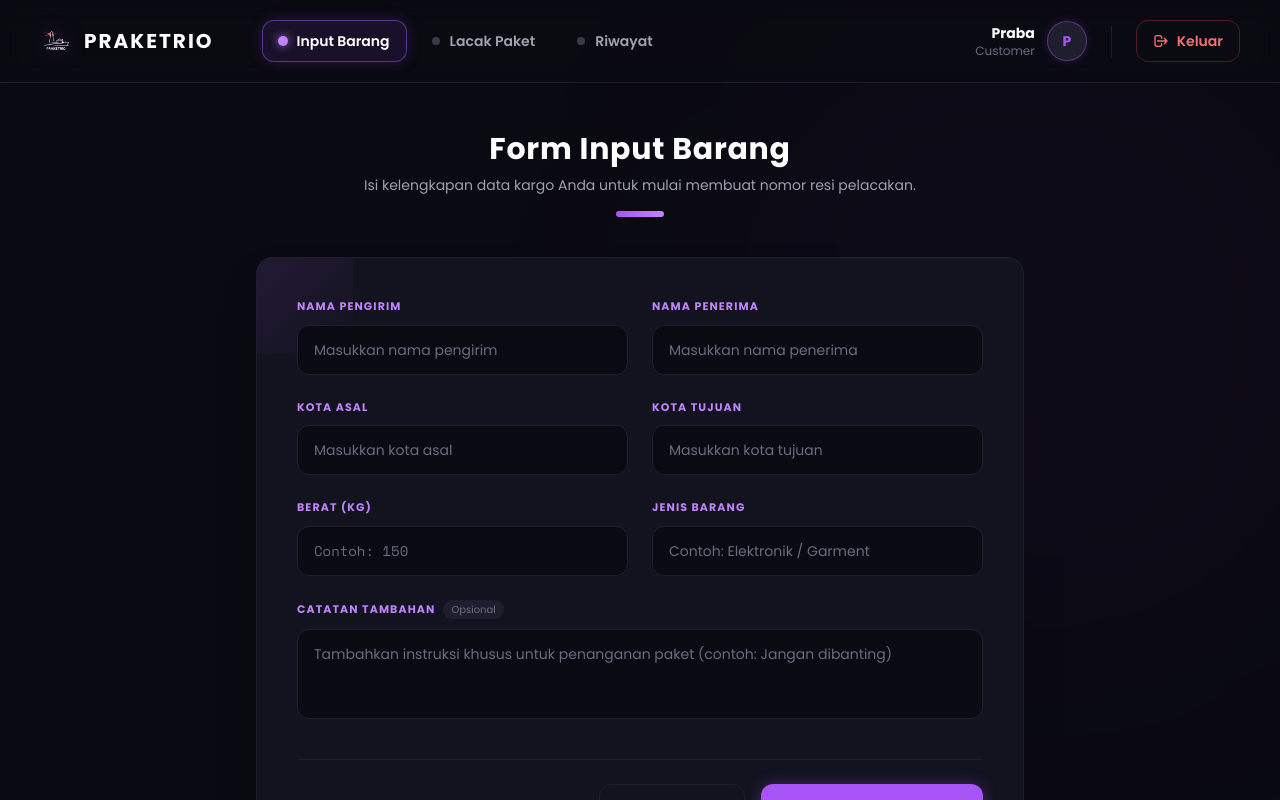
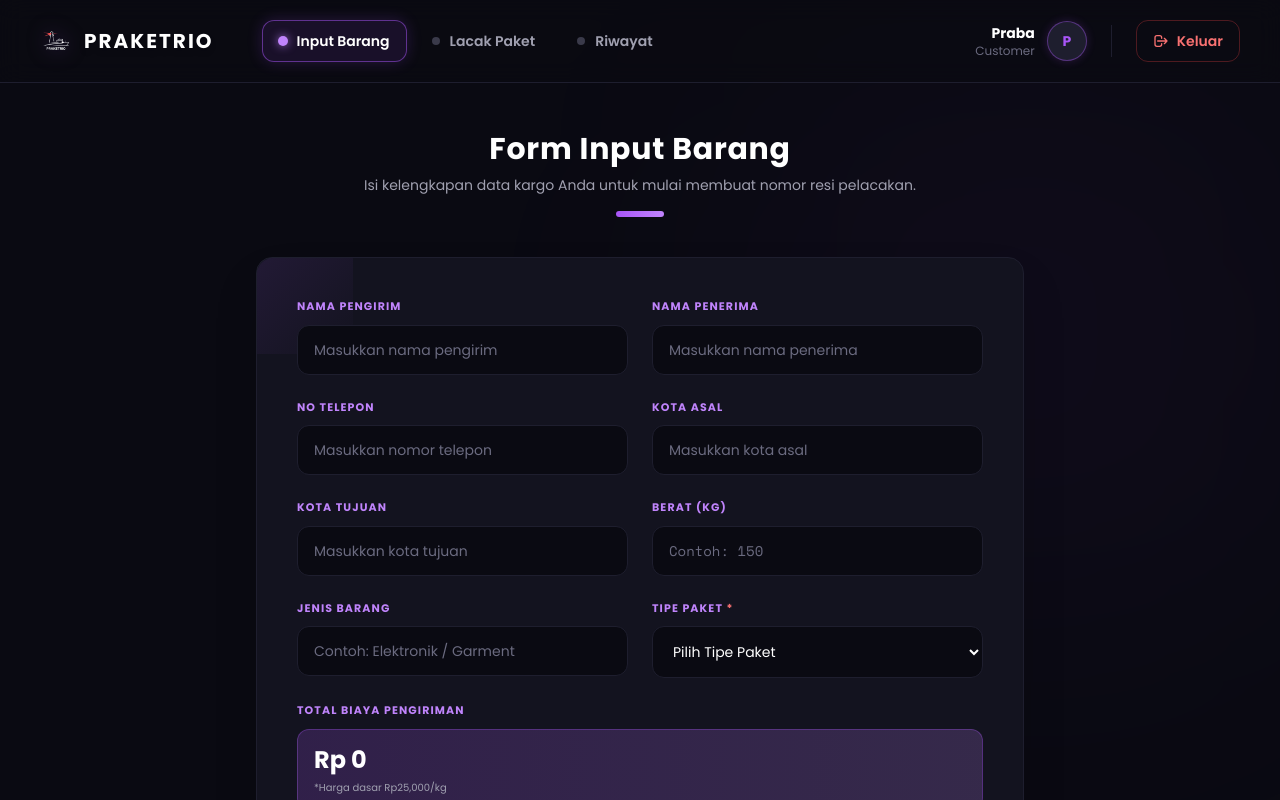
Before and after one commit to Praba301/PROJECT_SIWEB, a Next.js app: page /customer/dashboard in a window 1280 px wide. Shown: the top 800 px of the page. Built offline with nearby package versions, Linux system fonts and the light colour scheme; no server answers.

Commit message:
Praba 9 june form input customer

```diff
--- a/src/app/customer/dashboard/page.tsx
+++ b/src/app/customer/dashboard/page.tsx
@@ -1,43 +1,74 @@
 "use client";
 
-import { useState } from "react";
+import { useState, useEffect } from "react";
 import { Poppins } from "next/font/google";
 import CustomerNavbar from "@/components/layout/CustomerNavbar";
-
+import { tambahResiDatabase } from "@/app/admin/pengiriman/action";
 
 const poppins = Poppins({
   subsets: ["latin"],
   weight: ["400", "500", "600", "700"],
 });
 
+const HARGA_PER_KG = 25000;
+
 export default function CustomerDashboard() {
   const [form, setForm] = useState({
     namaPengirim: "",
     namaPenerima: "",
+    noTelepon: "",
     kotaAsal: "",
     kotaTujuan: "",
     berat: "",
     jenisBarang: "",
     catatan: "",
+    tipePaket: "", // REGULER, EXPRESS, VVIP
   });
 
-  // State baru untuk menyimpan pesan error masing-masing field
   const [errors, setErrors] = useState({
     namaPengirim: "",
     namaPenerima: "",
+    noTelepon: "",
     kotaAsal: "",
     kotaTujuan: "",
     berat: "",
     jenisBarang: "",
+    tipePaket: "",
   });
 
   const [showModal, setShowModal] = useState(false);
+  const [totalBiaya, setTotalBiaya] = useState(0);
+  const [isLoading, setIsLoading] = useState(false);
 
-  const handleChange = (e: React.ChangeEvent<HTMLInputElement | HTMLTextAreaElement>) => {
+  // Fungsi hitung total biaya
+  const hitungTotalBiaya = (berat: number, tipePaket: string) => {
+    if (berat <= 0 || !tipePaket) return 0;
+
+    const hargaDasar = berat * HARGA_PER_KG;
+
+    if (tipePaket === "EXPRESS") {
+      return hargaDasar + (hargaDasar * 0.35);
+    } else if (tipePaket === "VVIP") {
+      return hargaDasar + (hargaDasar * 0.75);
+    }
+    return hargaDasar; // REGULER
+  };
+
+  // Update total biaya setiap berat atau tipePaket berubah
+  useEffect(() => {
+    const beratNum = parseFloat(form.berat);
+    if (!isNaN(beratNum) && form.tipePaket) {
+      const total = hitungTotalBiaya(beratNum, form.tipePaket);
+      setTotalBiaya(total);
+    } else {
+      setTotalBiaya(0);
+    }
+  }, [form.berat, form.tipePaket]);
+
+  const handleChange = (e: React.ChangeEvent<HTMLInputElement | HTMLTextAreaElement | HTMLSelectElement>) => {
     const { name, value } = e.target;
     setForm({ ...form, [name]: value });
 
-    // Hilangkan pesan error secara realtime saat user mulai mengetik
     if (errors[name as keyof typeof errors]) {
       setErrors({ ...errors, [name]: "" });
     }
@@ -47,35 +78,43 @@ export default function CustomerDashboard() {
     setForm({
       namaPengirim: "",
       namaPenerima: "",
+      noTelepon: "",
       kotaAsal: "",
       kotaTujuan: "",
       berat: "",
       jenisBarang: "",
       catatan: "",
+      tipePaket: "",
     });
     setErrors({
       namaPengirim: "",
       namaPenerima: "",
+      noTelepon: "",
       kotaAsal: "",
       kotaTujuan: "",
       berat: "",
       jenisBarang: "",
+      tipePaket: "",
     });
+    setTotalBiaya(0);
   };
 
-  const handleSubmit = (e: React.FormEvent) => {
+  const handleSubmit = async (e: React.FormEvent) => {
     e.preventDefault();
 
     let isValid = true;
     let newErrors = { ...errors };
 
-    // Logika Validasi Custom
     if (!form.namaPengirim.trim()) {
       newErrors.namaPengirim = "Nama pengirim wajib diisi.";
       isValid = false;
     }
     if (!form.namaPenerima.trim()) {
       newErrors.namaPenerima = "Nama penerima wajib diisi.";
+      isValid = false;
+    }
+    if (!form.noTelepon.trim()) {
+      newErrors.noTelepon = "Nomor telepon wajib diisi.";
       isValid = false;
     }
     if (!form.kotaAsal.trim()) {
@@ -94,16 +133,62 @@ export default function CustomerDashboard() {
       newErrors.jenisBarang = "Jenis barang wajib diisi.";
       isValid = false;
     }
+    if (!form.tipePaket) {
+      newErrors.tipePaket = "Tipe paket wajib dipilih.";
+      isValid = false;
+    }
 
-    // Jika tidak valid, set error dan hentikan pengiriman form
     if (!isValid) {
       setErrors(newErrors);
       return;
     }
 
-    // Jika valid, tampilkan modal sukses dan reset form
-    setShowModal(true);
-    handleReset();
+    setIsLoading(true);
+
+    try {
+      // Siapkan FormData untuk dikirim ke server action
+      const formData = new FormData();
+      formData.append("namaPengirim", form.namaPengirim);
+      formData.append("namaPenerima", form.namaPenerima);
+      formData.append("noTelepon", form.noTelepon);
+      formData.append("kotaAsal", form.kotaAsal);
+      formData.append("kotaTujuan", form.kotaTujuan);
+      formData.append("beratTotal", form.berat);
+      formData.append("jenisBarang", form.jenisBarang);
+      formData.append("deskripsi", form.catatan);
+      formData.append("tipePaket", form.tipePaket);
+      formData.append("totalBiaya", totalBiaya.toString());
+      formData.append("tanggalKirim", new Date().toISOString().split("T")[0]);
+      formData.append("hargaTarif", (parseFloat(form.berat) * HARGA_PER_KG).toString());
+      formData.append("jenisPengiriman", form.tipePaket === "EXPRESS" ? "Ekspres" : "Reguler");
+      formData.append("namaKapal", "Kapal Kargo Umum");
+      formData.append("jenisKapal", "Kapal Kargo Umum");
+      formData.append("kodeKapal", "KCU-001");
+      formData.append("kapasitasMuatan", "100");
+      formData.append("noResiInput", "");
+
+      const result = await tambahResiDatabase(formData);
+
+      if (result.success) {
+        setShowModal(true);
+        handleReset();
+      } else {
+        alert("Gagal menyimpan data: " + (result.error || "Terjadi kesalahan"));
+      }
+    } catch (error) {
+      console.error("Error:", error);
+      alert("Terjadi kesalahan saat menyimpan data");
+    } finally {
+      setIsLoading(false);
+    }
+  };
+
+  const formatRupiah = (angka: number) => {
+    return new Intl.NumberFormat("id-ID", {
+      style: "currency",
+      currency: "IDR",
+      minimumFractionDigits: 0,
+    }).format(angka);
   };
 
   return (
@@ -115,20 +200,17 @@ export default function CustomerDashboard() {
       {showModal && (
         <div className="fixed inset-0 z-50 flex items-center justify-center bg-black/60 backdrop-blur-sm transition-all duration-300">
           <div className="bg-[#13131F] border border-[#A855F7]/50 rounded-2xl p-8 max-w-sm w-full mx-4 shadow-[0_0_40px_rgba(168,85,247,0.3)] flex flex-col items-center gap-5 opacity-0 animate-zoom-in">
-
             <div className="w-16 h-16 rounded-full bg-[#A855F7]/10 border border-[#A855F7]/40 flex items-center justify-center shadow-[0_0_20px_rgba(168,85,247,0.3)] animate-pulse-glow">
               <svg className="w-8 h-8 text-[#C084FC]" fill="none" stroke="currentColor" viewBox="0 0 24 24">
                 <path strokeLinecap="round" strokeLinejoin="round" strokeWidth={3} d="M5 13l4 4L19 7" />
               </svg>
             </div>
-
             <div className="text-center flex flex-col gap-2">
               <h2 className="text-white font-bold text-xl">Paket Terdaftar!</h2>
               <p className="text-[#A0A0B0] text-sm leading-relaxed">
                 Data pengirimanmu telah kami terima dan akan segera diproses oleh tim operasional.
               </p>
             </div>
-
             <button
               onClick={() => setShowModal(false)}
               className="w-full bg-[#A855F7] hover:bg-[#9333EA] text-white font-bold py-3.5 rounded-xl text-sm transition-all duration-300 shadow-[0_0_15px_rgba(168,85,247,0.4)] hover:shadow-[0_0_25px_rgba(168,85,247,0.6)] active:scale-95"
@@ -158,7 +240,7 @@ export default function CustomerDashboard() {
             <div className="w-12 h-1.5 bg-gradient-to-r from-[#A855F7] to-[#C084FC] mx-auto mt-4 rounded-full" />
           </div>
 
-          {/* Form Card - Tambahkan noValidate agar popup browser hilang */}
+          {/* Form Card */}
           <form
             onSubmit={handleSubmit}
             noValidate
@@ -168,7 +250,7 @@ export default function CustomerDashboard() {
             <div className="absolute top-0 left-0 w-24 h-24 bg-gradient-to-br from-[#A855F7]/10 to-transparent rounded-tl-2xl pointer-events-none" />
 
             <div className="relative z-10">
-              {/* Row 1 */}
+              {/* Row 1: Nama Pengirim + Nama Penerima */}
               <div className="grid grid-cols-1 md:grid-cols-2 gap-6 mb-6">
                 <div className="flex flex-col gap-2.5">
                   <label className="text-[#C084FC] text-[11px] font-bold uppercase tracking-widest">Nama Pengirim</label>
@@ -205,8 +287,25 @@ export default function CustomerDashboard() {
                 </div>
               </div>
 
-              {/* Row 2 */}
+              {/* Row 2: No Telepon + Kota Asal */}
               <div className="grid grid-cols-1 md:grid-cols-2 gap-6 mb-6">
+                <div className="flex flex-col gap-2.5">
+                  <label className="text-[#C084FC] text-[11px] font-bold uppercase tracking-widest">No Telepon</label>
+                  <input
+                    type="tel"
+                    name="noTelepon"
+                    value={form.noTelepon}
+                    onChange={handleChange}
+                    placeholder="Masukkan nomor telepon"
+                    className={`bg-[#0A0A12] border rounded-xl px-4 py-3.5 text-white text-sm placeholder:text-[#6B6B80] focus:outline-none focus:ring-1 transition-all duration-300 ${
+                      errors.noTelepon
+                        ? "border-red-500 focus:border-red-500 focus:ring-red-500/50"
+                        : "border-[#1E1E2E] focus:border-[#A855F7] focus:ring-[#A855F7] hover:border-[#A855F7]/50"
+                    }`}
+                  />
+                  {errors.noTelepon && <span className="text-red-400 text-[10px] italic animate-fade-in-up mt-1">{errors.noTelepon}</span>}
+                </div>
+
                 <div className="flex flex-col gap-2.5">
                   <label className="text-[#C084FC] text-[11px] font-bold uppercase tracking-widest">Kota Asal</label>
                   <input
@@ -223,7 +322,10 @@ export default function CustomerDashboard() {
                   />
                   {errors.kotaAsal && <span className="text-red-400 text-[10px] italic animate-fade-in-up mt-1">{errors.kotaAsal}</span>}
                 </div>
+              </div>
 
+              {/* Row 3: Kota Tujuan + Berat */}
+              <div className="grid grid-cols-1 md:grid-cols-2 gap-6 mb-6">
                 <div className="flex flex-col gap-2.5">
                   <label className="text-[#C084FC] text-[11px] font-bold uppercase tracking-widest">Kota Tujuan</label>
                   <input
@@ -240,10 +342,7 @@ export default function CustomerDashboard() {
                   />
                   {errors.kotaTujuan && <span className="text-red-400 text-[10px] italic animate-fade-in-up mt-1">{errors.kotaTujuan}</span>}
                 </div>
-              </div>
 
-              {/* Row 3 */}
-              <div className="grid grid-cols-1 md:grid-cols-2 gap-6 mb-6">
                 <div className="flex flex-col gap-2.5">
                   <label className="text-[#C084FC] text-[11px] font-bold uppercase tracking-widest">Berat (kg)</label>
                   <input
@@ -260,7 +359,10 @@ export default function CustomerDashboard() {
                   />
                   {errors.berat && <span className="text-red-400 text-[10px] italic animate-fade-in-up mt-1">{errors.berat}</span>}
                 </div>
+              </div>
 
+              {/* Row 4: Jenis Barang + Tipe Paket */}
+              <div className="grid grid-cols-1 md:grid-cols-2 gap-6 mb-6">
                 <div className="flex flex-col gap-2.5">
                   <label className="text-[#C084FC] text-[11px] font-bold uppercase tracking-widest">Jenis Barang</label>
                   <input
@@ -277,9 +379,46 @@ export default function CustomerDashboard() {
                   />
                   {errors.jenisBarang && <span className="text-red-400 text-[10px] italic animate-fade-in-up mt-1">{errors.jenisBarang}</span>}
                 </div>
+
+                <div className="flex flex-col gap-2.5">
+                  <label className="text-[#C084FC] text-[11px] font-bold uppercase tracking-widest">
+                    Tipe Paket <span className="text-red-400">*</span>
+                  </label>
+                  <select
+                    name="tipePaket"
+                    value={form.tipePaket}
+                    onChange={handleChange}
+                    className={`bg-[#0A0A12] border rounded-xl px-4 py-3.5 text-white text-sm focus:outline-none focus:ring-1 transition-all duration-300 ${
+                      errors.tipePaket
+                        ? "border-red-500 focus:border-red-500 focus:ring-red-500/50"
+                        : "border-[#1E1E2E] focus:border-[#A855F7] focus:ring-[#A855F7] hover:border-[#A855F7]/50"
+                    }`}
+                  >
+                    <option value="">Pilih Tipe Paket</option>
+                    <option value="REGULER">Reguler (0% tambahan)</option>
+                    <option value="EXPRESS">Express (+35%)</option>
+                    <option value="VVIP">VVIP (+75%)</option>
+                  </select>
+                  {errors.tipePaket && <span className="text-red-400 text-[10px] italic animate-fade-in-up mt-1">{errors.tipePaket}</span>}
+                </div>
               </div>
 
-              {/* Row 4 (Catatan Tambahan - Tidak Perlu Validasi) */}
+              {/* Row 5: Total Biaya (Full width) */}
+              <div className="mb-6">
+                <div className="flex flex-col gap-2.5">
+                  <label className="text-[#C084FC] text-[11px] font-bold uppercase tracking-widest">Total Biaya Pengiriman</label>
+                  <div className="bg-gradient-to-r from-[#A855F7]/20 to-[#C084FC]/20 border border-[#A855F7]/30 rounded-xl px-4 py-3.5">
+                    <span className="text-2xl font-bold text-white">
+                      {totalBiaya > 0 ? formatRupiah(totalBiaya) : "Rp 0"}
+                    </span>
+                    <p className="text-[#A0A0B0] text-[10px] mt-1">
+                      *Harga dasar Rp{HARGA_PER_KG.toLocaleString()}/kg
+                    </p>
+                  </div>
+                </div>
+              </div>
+
+              {/* Row 6: Catatan Tambahan */}
               <div className="flex flex-col gap-2.5 mb-10">
                 <label className="text-[#C084FC] text-[11px] font-bold uppercase tracking-widest flex items-center gap-2">
                   Catatan Tambahan <span className="text-[#6B6B80] normal-case tracking-normal font-normal bg-[#1E1E2E] px-2 py-0.5 rounded-full text-[10px]">Opsional</span>
@@ -299,16 +438,22 @@ export default function CustomerDashboard() {
                 <button
                   type="button"
                   onClick={handleReset}
-                  className="border border-[#1E1E2E] hover:border-[#A855F7]/50 hover:bg-[#1E1E2E] text-[#A0A0B0] hover:text-white font-bold px-8 py-3.5 rounded-xl text-sm transition-all duration-300 active:scale-95"
+                  disabled={isLoading}
+                  className="border border-[#1E1E2E] hover:border-[#A855F7]/50 hover:bg-[#1E1E2E] text-[#A0A0B0] hover:text-white font-bold px-8 py-3.5 rounded-xl text-sm transition-all duration-300 active:scale-95 disabled:opacity-50 disabled:cursor-not-allowed"
                 >
                   Reset Form
                 </button>
                 <button
                   type="submit"
-                  className="bg-[#A855F7] hover:bg-[#9333EA] text-white font-bold px-10 py-3.5 rounded-xl text-sm transition-all duration-300 shadow-[0_0_15px_rgba(168,85,247,0.3)] hover:shadow-[0_0_25px_rgba(168,85,247,0.5)] active:scale-95 flex items-center justify-center gap-2"
+                  disabled={isLoading}
+                  className="bg-[#A855F7] hover:bg-[#9333EA] text-white font-bold px-10 py-3.5 rounded-xl text-sm transition-all duration-300 shadow-[0_0_15px_rgba(168,85,247,0.3)] hover:shadow-[0_0_25px_rgba(168,85,247,0.5)] active:scale-95 flex items-center justify-center gap-2 disabled:opacity-50 disabled:cursor-not-allowed"
                 >
-                  Daftarkan Paket
-                  <svg className="w-4 h-4" fill="none" stroke="currentColor" viewBox="0 0 24 24"><path strokeLinecap="round" strokeLinejoin="round" strokeWidth="2" d="M14 5l7 7m0 0l-7 7m7-7H3"></path></svg>
+                  {isLoading ? "Menyimpan..." : "Daftarkan Paket"}
+                  {!isLoading && (
+                    <svg className="w-4 h-4" fill="none" stroke="currentColor" viewBox="0 0 24 24">
+                      <path strokeLinecap="round" strokeLinejoin="round" strokeWidth="2" d="M14 5l7 7m0 0l-7 7m7-7H3"></path>
+                    </svg>
+                  )}
                 </button>
               </div>
             </div>
```
Also changed, not shown: src/app/admin/pengiriman/action.ts (+14 -11 lines).
